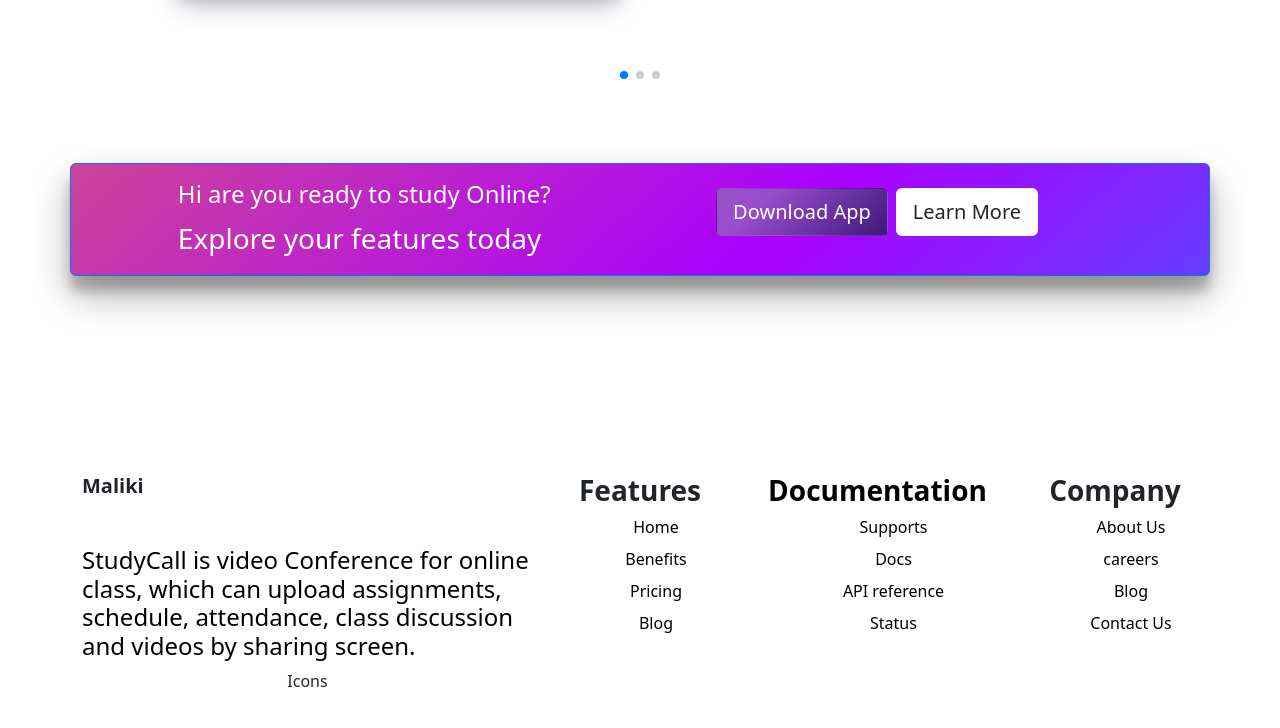
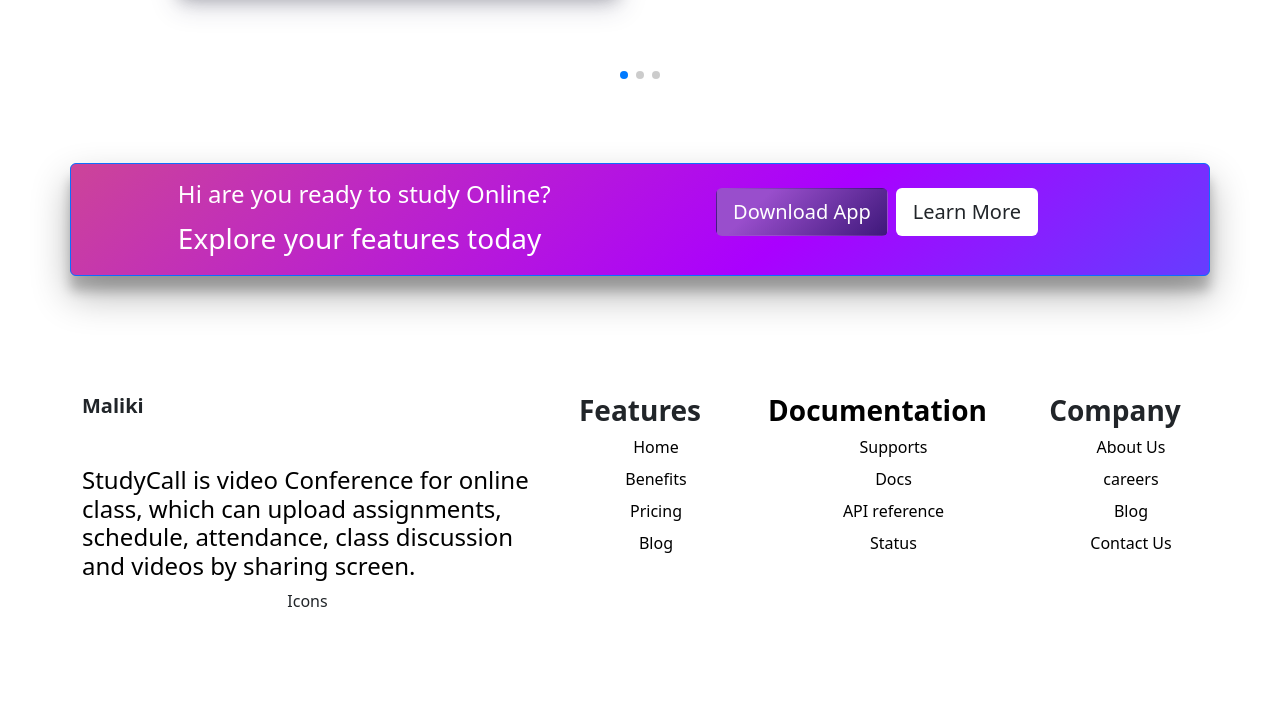
Before and after one commit to TimiMaliki/conference-Video-Chat-Landing-Page, a plain HTML site: page index.html in a window 1280 px wide. Shown: the part 3879-4607 px from the top of the page. After the commit the page ends 4524 px from the top, so only its background shows below. Drawn offline with nearby package versions, Linux system fonts and the light colour scheme; files whose address does not match are found by name.

```diff
--- a/index.html
+++ b/index.html
@@ -722,7 +722,7 @@
     <!----======= Explore END =======----->
 
     <!----======= Footer =======----->
-    <section class="" style="padding: 80px 0">
+    <section class="" style="padding: 0px 0">
       <div class="container-lg">
         <div class="mt-5 row justify-content-center">
           <!----col One---->
```
